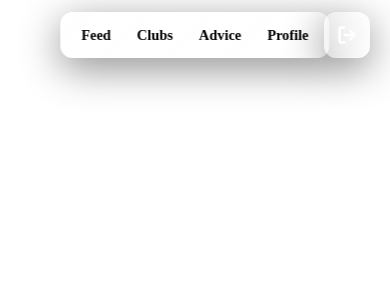
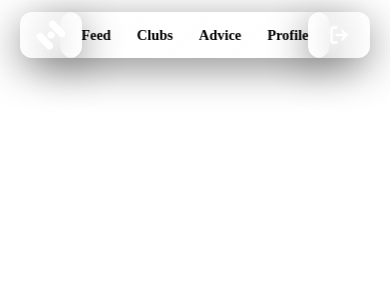
Before and after one commit to foffiwantsomemore/NoHalfSends, a PHP site: page /include/menu/userMenu.php in a window 390 px wide. Shown: the top 300 px of the page. Run offline with PHP 8.4, Linux system fonts and the light colour scheme; some web fonts are replaced.

Commit message:
Refactor CSS for clubs page layout and improve responsiveness; add nhsicon button to user menu
Co-authored-by: Copilot <copilot@github.com>

```diff
--- a/css/form.css
+++ b/css/form.css
@@ -106,6 +106,8 @@ form br {
     display: none;
 }
 
+
+
 /* Responsive - Tablet: 768px and below */
 @media (max-width: 768px) {
   body {
@@ -136,6 +138,8 @@ form br {
     min-height: 38px;
   }
 }
+
+
 
 /* Responsive - Mobile: 480px and below */
 @media (max-width: 480px) {
--- a/css/header-footer.css
+++ b/css/header-footer.css
@@ -1,9 +1,12 @@
 @import url('https://fonts.googleapis.com/css2?family=DM+Sans:ital,opsz,wght@0,9..40,100..1000;1,9..40,100..1000&family=Special+Gothic+Expanded+One&display=swap');
 
-/* ===== NAVIGATION BAR ===== */
+
+
+/* Navigation Bar */
 
 nav,
-.auth-action {
+.auth-action,
+.nhsicon-button {
   position: fixed;
   top: 18px;
   background: linear-gradient(135deg, rgba(255, 255, 255, 0.04), rgba(255, 255, 255, 0.02));
@@ -63,15 +66,27 @@ nav a:hover {
   transform: translateY(-2px);
 }
 
-/* ===== AUTH ACTION BUTTON ===== */
+
+
+/* Auth button */
+
+.auth-action,
+.nhsicon-button {
+  position: fixed;
+  top: 18px;
+  z-index: 60;
+}
 
 .auth-action {
   right: 20px;
-  width: 20px;
-  z-index: 60;
 }
 
-.auth-action a {
+.nhsicon-button {
+  left: 20px;
+}
+
+.auth-action a,
+.nhsicon-button a {
   display: inline-flex;
   align-items: center;
   justify-content: center;
@@ -82,22 +97,27 @@ nav a:hover {
   background: transparent;
 }
 
-.auth-action a img {
+.auth-action a img,
+.nhsicon-button a img {
   filter: brightness(2.5) saturate(1.8) hue-rotate(180deg);
   transition: filter 150ms ease;
 }
 
-.auth-action a:hover {
+.auth-action a:hover,
+.nhsicon-button a:hover {
   background: transparent;
   transform: none;
   filter: brightness(2) drop-shadow(0 0 12px rgba(0, 174, 255, 0.9)) drop-shadow(0 0 20px rgba(0, 174, 255, 0.5));
 }
 
-.auth-action a:hover img {
+.auth-action a:hover img,
+.nhsicon-button a:hover img {
   filter: brightness(3.5) saturate(2) hue-rotate(180deg) drop-shadow(0 0 8px rgba(0, 174, 255, 0.9));
 }
 
-/* ===== HOME PAGE ===== */
+
+
+/* Home page */
 
 html.home-page,
 body.home-page {
@@ -111,8 +131,6 @@ body:not(.home-page)::before {
   background: none !important;
   filter: none !important;
 }
-
-/* Home page - Auth action variant */
 
 html.home-page .auth-action {
   top: 20px;
@@ -227,10 +245,12 @@ html.home-page .auth-action a:hover img {
   -webkit-overflow-scrolling: touch;
 }
 
+
 /* Responsive - Tablet and below */
 @media (max-width: 768px) {
   nav,
-  .auth-action {
+  .auth-action,
+  .nhsicon-button {
     top: 12px;
     padding: 6px 12px;
     backdrop-filter: blur(12px) saturate(1.05);
@@ -238,7 +258,8 @@ html.home-page .auth-action a:hover img {
   }
 
   nav a,
-  .auth-action a {
+  .auth-action a,
+  .nhsicon-button a {
     padding: 5px 8px;
     font-size: 0.9rem;
   }
--- a/include/menu/userMenu.php
+++ b/include/menu/userMenu.php
@@ -1,4 +1,10 @@
 <link rel="stylesheet" href="../../css/header-footer.css">
+
+<div class="nhsicon-button">
+    <a href="/projects/NoHalfSends/userpages/feed.php">
+        <img src="/projects/NoHalfSends/media/nhs.ico" alt="Logout Icon">
+    </a>
+</div>
 
 <nav>
     <ul>
--- a/nohalfsends.sql
+++ b/nohalfsends.sql
@@ -1,9 +1,7 @@
 CREATE DATABASE NHS;
 USE NHS;
 
-/*Modifica codifica caratteri*/
-
-/* Create Table */
+/* Create Table*/
 CREATE TABLE User (
     userid INT AUTO_INCREMENT PRIMARY KEY,
     name VARCHAR(50),
--- a/userpages/clubs.php
+++ b/userpages/clubs.php
@@ -254,6 +254,8 @@ $formatDateTime = static function (?string $value): string {
     <link rel="stylesheet" href="../css/global.css">
     <link rel="stylesheet" href="../css/clubs.css">
     <link rel="stylesheet" href="../css/header-footer.css">
+
+
 </head>
 
 <body class="clubs-page">
```
Also changed, not shown: css/clubs.css (+68 -39 lines), css/global.css (+24 -2 lines), media/nhs.ico (added), userpages/dashboard.php (deleted).
